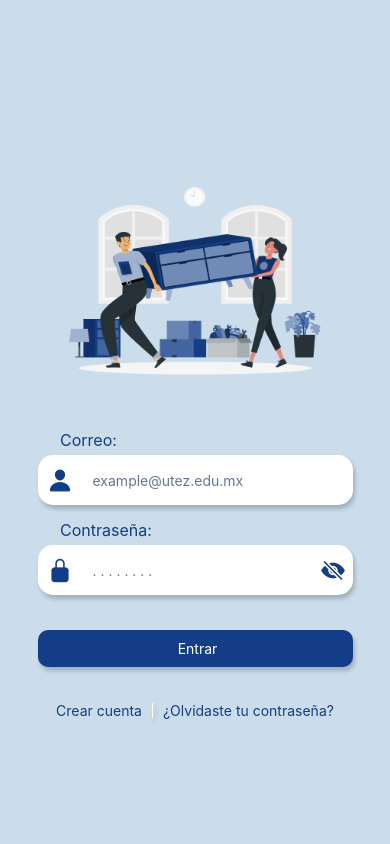
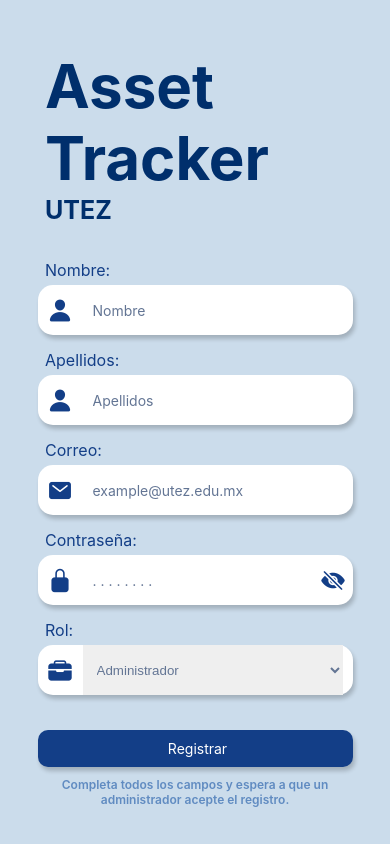
Before and after one commit to josemanuel11sans/AssetTrackerUtez-Movile, a React Native app: screen /Registro in a window 390 px wide. Built offline with nearby package versions, Linux system fonts and the light colour scheme.

Commit message:
Registro y detalles

```diff
--- a/App.js
+++ b/App.js
@@ -21,6 +21,7 @@
 import CodigoRecuperacionScreen from './src/screens/CodigoRecuperacionScreen';
 import RecuperarContrasenaScreen from './src/screens/RecuperarContrasenaScreen';
 import CambioContrasenaScreen from './src/screens/CambioContrasena';
+import RegistroScreen from './src/screens/RegistroScreen';
 
 const Stack = createNativeStackNavigator();
 
@@ -49,6 +50,11 @@
           options={{ headerShown: false }}
         />
         <Stack.Screen
+          name="Registro"
+          component={RegistroScreen}
+          options={{ headerShown: false }}
+        />
+        <Stack.Screen
           name="Main"
           component={BottomTabNavigator}
           options={{ headerShown: false }}
--- a/src/navigation/StackNavigator.js
+++ b/src/navigation/StackNavigator.js
@@ -13,6 +13,7 @@
 import DetallesRecursoScreen from "../screens/DetallesRecursoScreen";
 import NuevoRecursoScreen from "../screens/NuevoRecursoScreen";
 import CambioContrasenaScreen from '../screens/CambioContrasena';
+import RegistroScreen from '../screens/RegistroScreen';
 
 const Stack = createNativeStackNavigator();
 
@@ -25,9 +26,9 @@
             <Stack.Screen name="RecuperarContrasena" component={RecuperarContrasenaScreen} options={{ headerShown: false }} />
             <Stack.Screen name="CodigoRecuperacion" component={CodigoRecuperacionScreen} options={{ headerShown: false }} />
             <Stack.Screen name="CambioContrasena" component={CambioContrasenaScreen} options={{ headerShown: false }} />
+            <Stack.Screen name="Registro" component={RegistroScreen} options={{ headerShown: false }} />
             <Stack.Screen name="Scanner" component={ScannerScreen} options={{ headerShown: false }} />
             <Stack.Screen name="Recursos" component={RegistroDeRecursosScreen} options={{ headerShown: false }} />
-
             <Stack.Screen name="Espacios" component={EspaciosScreen} options={{ headerShown: false }} />
             <Stack.Screen name="Inventarios" component={InventariosPorEspacioScreen} options={{ headerShown: false, title: "Inventarios" }}/>
             <Stack.Screen name="Perfil" component={PerfilScreen} options={{ headerShown: false, title: "Perfil" }}/>
--- a/src/screens/DetallesRecursoScreen.js
+++ b/src/screens/DetallesRecursoScreen.js
@@ -33,10 +33,6 @@
         </View>
 
       </View>
-
-      <TouchableOpacity style={styles.button} onPress={() => alert('Información mostrada')}>
-        <Text style={styles.buttonText}>Mostrar información</Text>
-      </TouchableOpacity>
     </SafeAreaView>
   );
 }
--- a/src/screens/NuevoRecursoScreen.js
+++ b/src/screens/NuevoRecursoScreen.js
@@ -4,7 +4,7 @@
 import { Picker } from '@react-native-picker/picker';
 
 const NuevoRecursoScreen = () => {
-  const [category, setCategory] = useState('Silla');
+  const [category, setCategory] = useState('Inspector');
 
 
   return (
--- a/src/screens/RecuperarContrasenaScreen.js
+++ b/src/screens/RecuperarContrasenaScreen.js
@@ -17,7 +17,7 @@
             <View style={styles.inputContainer}>
                 <MaterialCommunityIcons name="email" style={styles.icon} />
                 <TextInput
-                style={styles.input}
+                    style={styles.input}
                     placeholder="example@utez.edu.mx"
                     value={email}
                     onChangeText={setEmail}
@@ -27,6 +27,9 @@
             </View>
             <TouchableOpacity style={styles.button} onPress={() => navigation.navigate('CodigoRecuperacion')}>
                 <Text style={styles.buttonText}>Enviar Código</Text>
+            </TouchableOpacity>
+            <TouchableOpacity>
+                <Text style={styles.linkText} onPress={() => navigation.navigate('Login')}>Volver...</Text>
             </TouchableOpacity>
         </View>
     );
@@ -101,7 +104,17 @@
     buttonText: {
         color: '#FFF',
         marginLeft: 5,
-    }
+    },
+    buttonLink: {
+        flexDirection: 'row',
+        justifyContent: 'center',
+        alignItems: 'center',
+        marginTop: 10
+    },
+    linkText: {
+        color: '#133E87',
+        fontSize: 14
+    },
 });
 
 export default RecuperarContrasenaScreen;
--- a/src/screens/RegistroDeRecursosScreen.js
+++ b/src/screens/RegistroDeRecursosScreen.js
@@ -42,7 +42,7 @@
   return (
     <View style={styles.container}>
       <View style={styles.locationContainer}>
-        <Text style={styles.locationText}>Inventario › Docencia 1 › Dirección › 17-01-2025</Text>
+        <Text style={styles.locationText} onPress={() => navigation.goBack()}>Inventario › Docencia 1 › Dirección › 17-01-2025</Text>
       </View>
 
       <View style={styles.searchContainer}>
--- /dev/null
+++ b/src/screens/RegistroScreen.js
@@ -0,0 +1,209 @@
+import React, { useState } from 'react';
+import { View, Text, TextInput, StyleSheet, TouchableOpacity, Alert } from 'react-native';
+import { useNavigation } from '@react-navigation/native';
+import { Ionicons } from '@expo/vector-icons';
+import { Picker } from '@react-native-picker/picker';
+
+const RegistroScreen = () => {
+    const [nombre, setNombre] = useState('');
+    const [apellidos, setApellidos] = useState('');
+    const [email, setEmail] = useState('');
+    const [password, setPassword] = useState('');
+    const [rol, setRol] = useState('');
+    const [showPassword, setShowPassword] = useState(false);
+    const [message, setMessage] = useState('');
+    const navigation = useNavigation();
+
+    const handleRegister = () => {
+        setMessage('Registro exitoso. Espera a ser aceptado por un administrador.');
+        setTimeout(() => {
+            setMessage('');
+            navigation.navigate("Login");
+        }, 3000);
+    };
+    return (
+        <View style={styles.container}>
+            <View style={styles.card}>
+                <Text style={styles.title}><Text style={styles.bold}>Asset Tracker</Text>  <Text style={styles.utez}>UTEZ</Text></Text>
+            </View>
+            <View style={styles.form}>
+                <Text style={styles.textInput}>Nombre:</Text>
+                <View style={styles.inputContainer}>
+                    <Ionicons name="person" style={styles.icon} />
+                    <TextInput
+                        style={styles.input}
+                        placeholder="Nombre"
+                        value={nombre}
+                        onChangeText={setNombre}
+                    />
+                </View>
+                <Text style={styles.textInput}>Apellidos:</Text>
+                <View style={styles.inputContainer}>
+                    <Ionicons name="person" style={styles.icon} />
+                    <TextInput
+                        style={styles.input}
+                        placeholder="Apellidos"
+                        value={apellidos}
+                        onChangeText={setApellidos}
+                    />
+                </View>
+                <Text style={styles.textInput}>Correo:</Text>
+                <View style={styles.inputContainer}>
+                    <Ionicons name="mail" style={styles.icon} />
+                    <TextInput
+                        style={styles.input}
+                        placeholder="example@utez.edu.mx"
+                        value={email}
+                        onChangeText={setEmail}
+                        keyboardType="email-address"
+                        autoCapitalize="none"
+                    />
+                </View>
+                <Text style={styles.textInput}>Contraseña:</Text>
+                <View style={styles.inputContainer}>
+                    <Ionicons name="lock-closed" style={styles.icon} />
+                    <TextInput
+                        style={styles.input}
+                        placeholder=". . . . . . . ."
+                        value={password}
+                        onChangeText={setPassword}
+                        secureTextEntry={!showPassword}
+                    />
+                    <TouchableOpacity onPress={() => setShowPassword(!showPassword)}>
+                        <Ionicons style={styles.icon} name={showPassword ? "eye" : "eye-off"} />
+                    </TouchableOpacity>
+                </View>
+                <Text style={styles.textInput}>Rol:</Text>
+                <View style={styles.inputContainer}>
+                    <Ionicons name="briefcase" style={styles.icon} />
+                    <Picker
+                        selectedValue={rol}
+                        onValueChange={(itemValue) => setRol(itemValue)}
+                        style={styles.input}
+                    >
+                        <Picker.Item label="Administrador" value="Administrador" />
+                        <Picker.Item label="Inspector" value="Inspector" />
+                    </Picker>
+                </View>
+                <TouchableOpacity style={styles.button} onPress={handleRegister}>
+                    <Text style={styles.buttonText}>Registrar</Text>
+                </TouchableOpacity>
+                <Text style={styles.leyenda}>
+                    {message ? message : "Completa todos los campos y espera a que un administrador acepte el registro."}
+                </Text>
+
+            </View>
+
+        </View>
+    );
+};
+
+const styles = StyleSheet.create({
+    container: {
+        flex: 1,
+        justifyContent: 'center',
+        alignItems: 'center',
+        backgroundColor: '#CBDCEB',
+        paddingTop: 50,
+        paddingHorizontal: 20,
+        paddingBottom: 20,
+    },
+    title: {
+        fontSize: 26,
+        fontWeight: "bold",
+        textAlign: "left",
+        marginBottom: 20,
+        color: "#002F6C",
+    },
+    bold: {
+        fontWeight: "bold",
+        color: "#002F6C",
+        fontSize: 60,
+    },
+    utez: {
+        fontSize: 25,
+        fontWeight: "bold",
+        color: "#002F6C",
+    },
+    form: {
+        width: '80%'
+    },
+    card: {
+        width: 300,
+        justifyContent: 'center',
+        alignItems: 'center'
+    },
+    imgLogin: {
+        width: 300,
+        height: 300,
+        resizeMode: 'contain'
+    },
+    inputContainer: {
+        flexDirection: 'row',
+        alignItems: 'center',
+        backgroundColor: '#FFFFFF',
+        borderRadius: 15,
+        paddingHorizontal: 10,
+        width: '90%',
+        height: 50,
+        marginBottom: 10,
+        shadowColor: '#000',
+        shadowOffset: { width: 2, height: 4 },
+        shadowOpacity: 0.2,
+        shadowRadius: 4
+    },
+    input: {
+        flex: 1,
+        height: 50,
+        color: '#637594',
+        paddingHorizontal: 10,
+        borderWidth: 0
+    },
+    textInput: {
+        color: '#133E87',
+        fontSize: 16,
+        textAlign: 'left',
+        alignSelf: 'flex-start',
+        margin: 5,
+        paddingLeft: 20
+    },
+    icon: {
+        fontSize: 25,
+        color: "#133E87",
+        marginRight: 10
+    },
+    button: {
+        marginTop: 25,
+        flexDirection: 'row',
+        alignItems: 'center',
+        justifyContent: 'center',
+        backgroundColor: '#133E87',
+        padding: 10,
+        borderRadius: 10,
+        width: '90%',
+        shadowColor: '#000',
+        shadowOffset: { width: 2, height: 4 },
+        shadowOpacity: 0.2,
+        shadowRadius: 4
+    },
+    buttonText: {
+        color: '#FFF',
+        marginLeft: 5,
+    },
+    form: {
+        flex: 1,
+        alignItems: 'center',
+        paddingTop: 0,
+        width: '100%',
+        marginTop: 10
+    },
+    leyenda: {
+        color: '#608BC1',
+        fontSize: 12,
+        textAlign: 'center',
+        marginTop: 10,
+        fontWeight: '600'
+    }
+});
+
+export default RegistroScreen;
```
